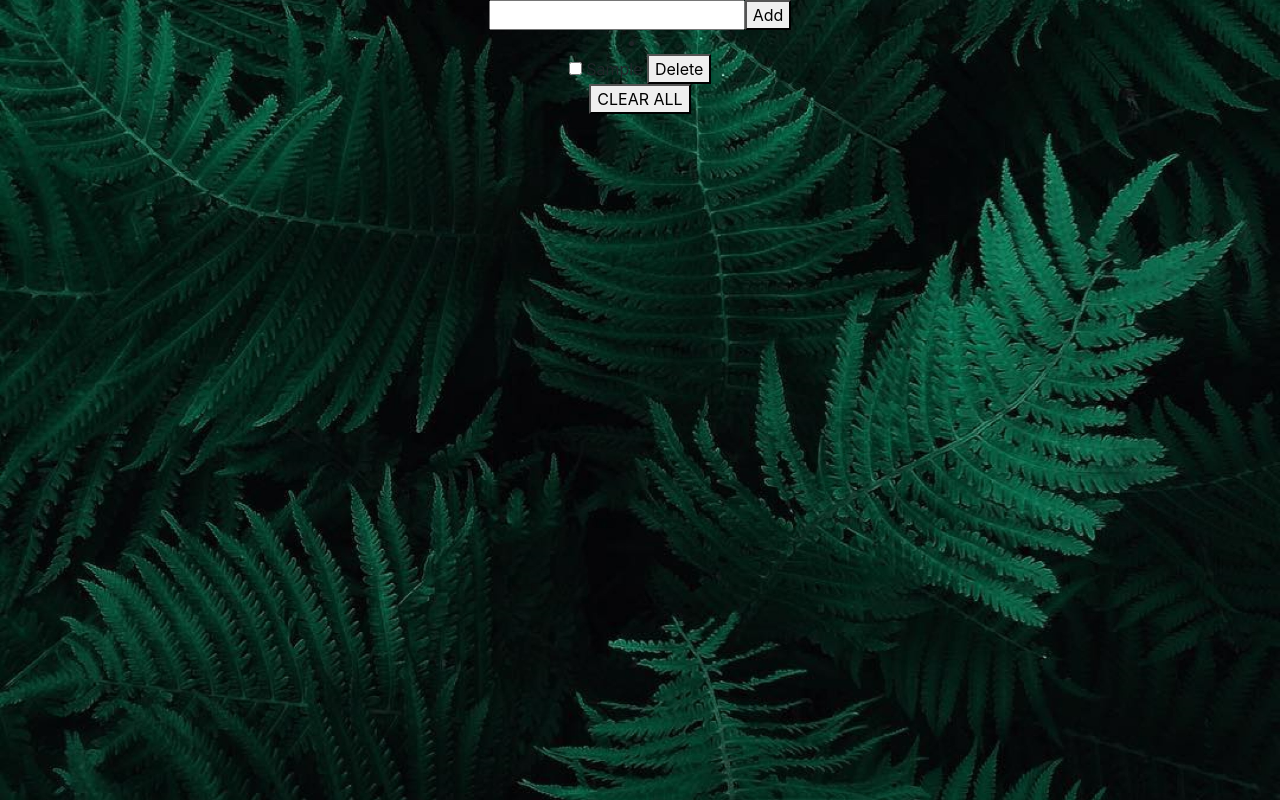
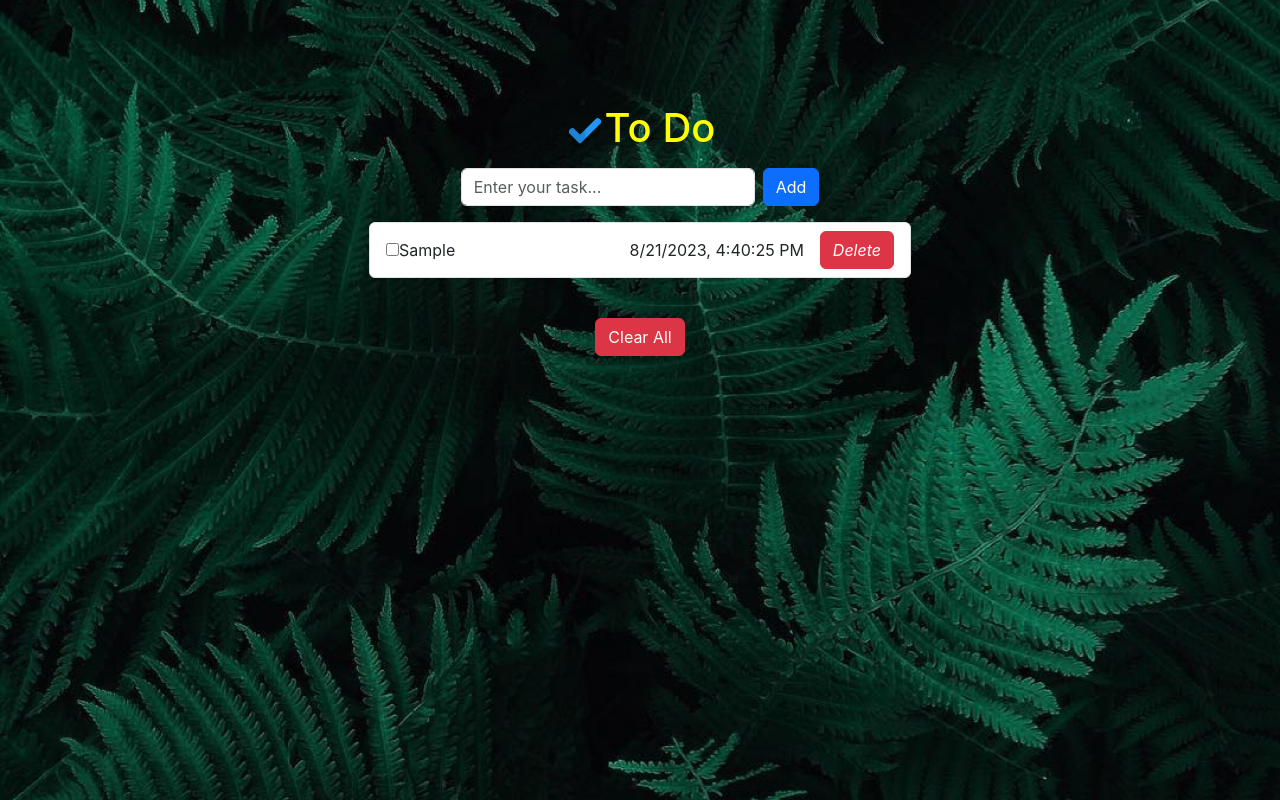
Before and after one commit to adarshSuryavanshigithub007/my-react-redux_TODO, a React (Create React App) app: page / in a window 1280 px wide. Both pictures are taken after typing "Sample" into the empty fields and a click on the button "Add". Built offline with nearby package versions, Linux system fonts and the light colour scheme.

Commit message:
added check box task complited logic and some animation

```diff
--- a/src/component/Todo.js
+++ b/src/component/Todo.js
@@ -1,15 +1,20 @@
 import React, { useState } from 'react'
 import { useDispatch, useSelector } from 'react-redux'
-import { addTodo, deleteTodo, removeTodo } from '../redux/todo_action/action'
-
+import { addTodo, checkTodo, deleteTodo, removeTodo } from '../redux/todo_action/action'
+import 'animate.css'; // Import the animate.css library
+import check from '../assest/check.png'
 const Todo = () => {
 
     const [todoText, setTodoText] = useState('')
     const dispatch = useDispatch()
     const list = useSelector(state => state.todoReducers.list)
-    console.log(list)
+
+
     const handleChangeTodoText = (e) => {
+
         setTodoText(e.target.value)
+
+
 
     }
     const handleChangeAddTodo = () => {
@@ -18,23 +23,67 @@ const Todo = () => {
     }
 
     return (
-        <div>
-            <input type='text' onChange={handleChangeTodoText} value={todoText} />
-
-            <button onClick={handleChangeAddTodo}>Add</button>
-
-            {
-                list.map((elem, index) => {
-                    return (
-                        <li key={elem.id}>
-                            <div>
-                            <input type="checkbox" id="vehicle1" name="vehicle1" value="Bike"/>  {elem.text} <span><button onClick={() => dispatch(deleteTodo(elem.id))}>Delete</button></span>
-                            </div>
-                        </li>
-                    )
-                })
-            }
-            <button onClick={()=>dispatch(removeTodo())}>CLEAR ALL</button>
+        <div className='container mt-5'>
+ <h1 className='animate__animated animate__fadeOut ' style={{ color: 'greenyellow', animationDelay: '3s' }}> Redux Todo App</h1>
+            <h1 className='animate__animated animate__bounceInDown mb-3' style={{ color: 'yellow', animationDelay: '0s' }}><img src={check} alt='check' className='icon'/>To Do </h1>
+            <div className='d-flex justify-content-center align-items-center mb-3'>
+                <div className='container'>
+                    <div className='row  justify-content-center align-items-center g-2'>
+                        <div className='col-12 col-lg-4 d-flex'>
+                            <input
+                                type='text'
+                                className='form-control me-2 animate__animated animate__fadeInDown'
+                                placeholder='Enter your task...'
+                                onChange={handleChangeTodoText}
+                                value={todoText}
+                            />
+                            <button className='btn btn-primary animate__animated animate__slideInDown' onClick={handleChangeAddTodo}>
+                                Add
+                            </button>
+                        </div>
+                    </div>
+                </div>
+            </div>
+            <div className='container'>
+                <div className='row  justify-content-center align-items-center g-2'>
+                    <div className='col-12 col-lg-6'>
+                        <ul className='list-group'>
+                            {list.map((elem, index) => (
+                                <li key={elem.id} className='list-group-item d-flex justify-content-between align-items-center mb-4 rounded'>
+                                    <div>
+                                        <input
+                                            type='checkbox'
+                                            checked={elem.checked || false}
+                                            onClick={() => dispatch(checkTodo(elem.id, !elem.checked))}
+                                        />
+                                        <span
+                                            style={{
+                                                textDecoration: elem.checked ? 'line-through' : 'none',
+                                                textAlign: 'center',
+                                                animationDelay: "0.5s"
+                                            }}
+                                            className='me-3 animate__animated animate__fadeIn'
+                                        >
+                                            {elem.text}
+                                        </span>
+                                    </div>
+                                    <div className='d-flex align-items-center '>
+                                        <span className='me-3 animate__animated animate__fadeIn' style={{ animationDelay: "0.5s" }}>
+                                            {new Date((elem.id / 1000) * 1000).toLocaleString()}
+                                        </span>
+                                        <button className='btn btn-danger animate__animated animate__fadeInDown' onClick={() => dispatch(deleteTodo(elem.id))}>
+                                            <i class="bi bi-trash">Delete</i>
+                                        </button>
+                                    </div>
+                                </li>
+                            ))}
+                        </ul>
+                    </div>
+                </div>
+            </div>
+            <button className='btn btn-danger mt-3 animate__animated animate__slideInDown  ' onClick={() => dispatch(removeTodo())}>
+                Clear All
+            </button>
         </div>
     )
 }
--- a/src/redux/todo_action/action.js
+++ b/src/redux/todo_action/action.js
@@ -22,8 +22,10 @@ export const removeTodo = ()=>{
     }
 }
 
-export const checkTodo = ()=>{
+export const checkTodo = (id,checked)=>{
     return{
         type:"CHECKBOX_TODO",
+        id,
+        checked
     }
 }
--- a/src/redux/todo_reducers/todoReducers.js
+++ b/src/redux/todo_reducers/todoReducers.js
@@ -17,21 +17,25 @@ const todoReducers = (state = initialData, action) => {
             }
 
         case "DELETE_TODO":
-             const newList =  state.list.filter((elem)=>elem.id !== action.id)
+            const newList = state.list.filter((elem) => elem.id !== action.id)
             return {
                 ...state,
-                    list:newList
+                list: newList
             }
 
         case "REMOVE_TODO":
 
             return {
                 ...state,
-                           list:[]
+                list: []
             }
 
-
-
+            case "CHECKBOX_TODO":
+                    const updatedState = state.list.map((elem)=>elem.id===action.id?{...elem, checked:action.checked}:elem)
+            return {
+                ...state,
+                    list:updatedState
+            }
 
 
         default: return state;
```
Lines whose indentation alone changed are shown as unchanged.
